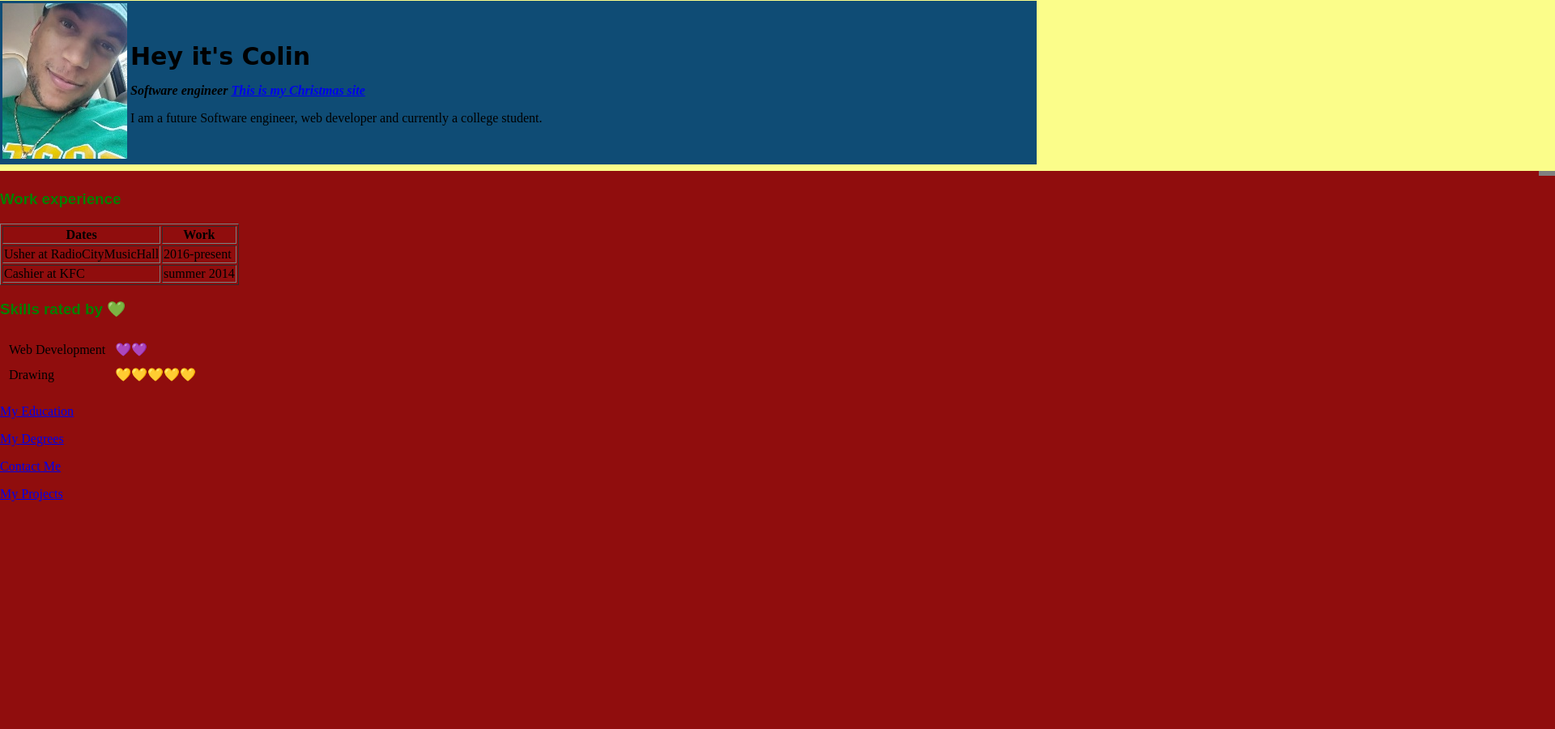
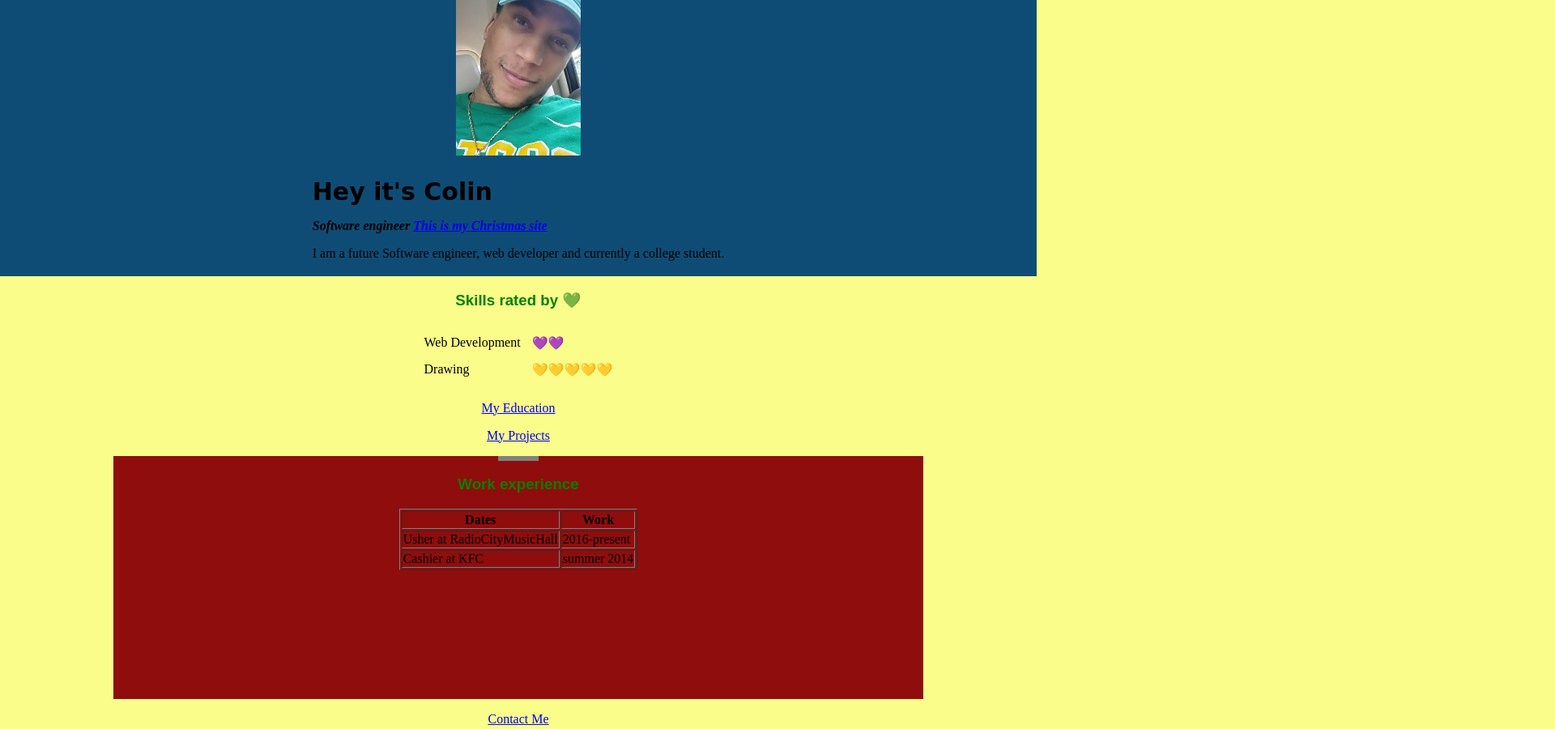
Before and after one commit to kalbillionaire2011/v7, a plain HTML site: page index.html in a window 1280 px wide. Shown: the top 900 px of the page at 81% size, 1920 px wide, since content can reach past the window. Drawn offline with Linux system fonts and the light colour scheme.

Commit message:
Add files via upload
5/18/2021

```diff
--- a/CSS/styles.css
+++ b/CSS/styles.css
@@ -5,6 +5,8 @@ body{
     background-color: #fbfd8a;
     padding-bottom: 0px;
     margin: 0px;
+    text-align: center;
+  /***  text-align: center ***/
 }
 
 hr{
@@ -13,6 +15,7 @@ hr{
   border-color: grey;
   border-width: 5px;
   width: 5%;
+  margin: 0 auto;
 }
 
 .style{
@@ -24,6 +27,7 @@ hr{
 h3 {
   color: green;
   font-family: 'Montserrat', sans-serif;
+
 }
 
 h1{
@@ -38,12 +42,13 @@ img{
 }
 **/
 
+
 img:hover {
   background-color: gold;
 }
 div {
   background-color: #0f4c75;
-  margin-top: 0.5px;
+  /*margin-top: 5000px;*/
 }
 /********* Class Selectors ******/
 .football{
@@ -56,8 +61,8 @@ div {
 
 .middle-container{
   background-color: #900d0d;
-  width: 4000px;
-  height: 4000px;
+  width: 1000px;
+  height: 300px;
 }
 
 /********* ID TAG ************/
@@ -68,3 +73,11 @@ div {
 #big{
   font-size: 1000px;
 }
+
+/* Ceter imaga */
+.center {
+  display: block;
+  margin-left: auto;
+  margin-right: auto;
+  width: 50%;
+}
--- a/index.html
+++ b/index.html
@@ -13,25 +13,53 @@
 </head>
 
 <body>
+<center>
+  <div class>
+<center>
 
-  <div class>
 
   <table>
     <tr>
-      <td><img src="my_Profile_pic.jpg" alt="this is a picture of me wear my chain" /></td>
+
+      <img src="my_Profile_pic.jpg" alt="this is a picture of me wear my chain" />
+<center>
       <td><h1> Hey it's Colin</h1>
       <p><em><strong> Software engineer <a href="https://kalbillionaire2011.github.io/Assignment4/index.html">
         This is my Christmas site</a> </strong></em></p>
       <p>I am a future Software engineer, web developer and currently a college student.</p></td>
+      </center>
     </tr>
   </table>
+</center/>
 </div>
+
+<h3>Skills rated by 💚</h3>
+<table cellspacing="12">
+ <tbody>
+   <tr>
+     <td>Web Development</td>
+     <td>💜💜</td>
+   </tr>
+   <tr>
+     <td>Drawing</td>
+     <td>💛💛💛💛💛</td>
+   </tr>
+ </tbody>
+ </center>
+</table>
+
+<p>
+  <a href="My Education.html"> My Education </a>
+</p>
+<p>
+  <a href="My Projects.html"> My Projects </a>
+</p>
 <div class="middle-container">
-
 
   <hr size="3" noshade>
   <!-- if I need to center my paragraphs use center tag
    do not forget line brake br tag-->
+
  <h3>Work experience</h3>
  <table border="1">
   <thead>
@@ -51,32 +79,15 @@
     </tr>
   </tbody>
 </table>
-<h3>Skills rated by 💚</h3>
-<table cellspacing="10">
- <tbody>
-   <tr>
-     <td>Web Development</td>
-     <td>💜💜</td>
-   </tr>
-   <tr>
-     <td>Drawing</td>
-     <td>💛💛💛💛💛</td>
-   </tr>
- </tbody>
-</table>
-<p>
-  <a href="My Education.html"> My Education </a>
-</p>
-<p>
-<a href="My list of Degrees.html"> My Degrees </a>
-</p>
-<p> <a href="Contact Me.html"> Contact Me </a></p>
-<p>
-  <a href="My Projects.html"> My Projects </a>
-</p>
+
+
 </div>
+<center>
 
-   <hr size="3" noshade>
+  <p> <a href="Contact Me.html"> Contact Me </a></p>
+
+  <hr size="3" noshade>
+</center>
 
 </body>
 
```
Also changed, not shown: Contact Me.html (+1 -1 lines), My Education.html (+7 -0 lines), My Projects.html (+3 -3 lines), 1 other file.
